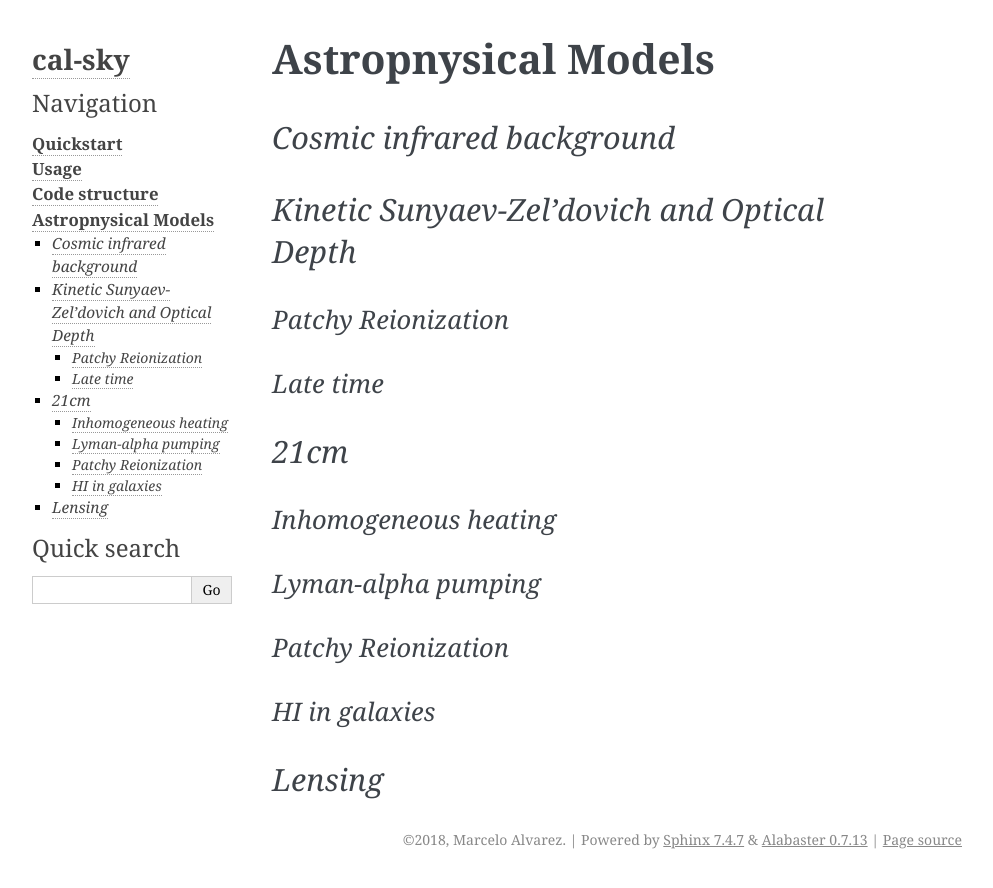
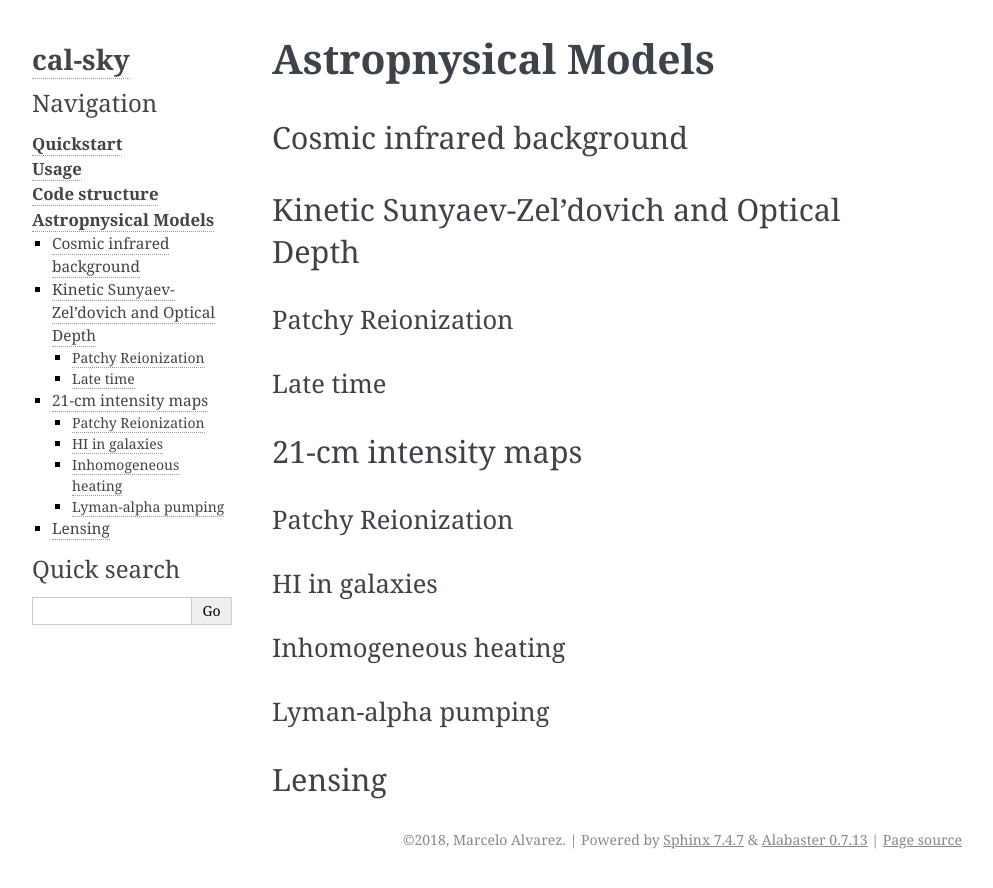
Before and after one commit to marcelo-alvarez/lpt-lc, a Sphinx documentation site: the page built from docs/astrophysics.rst, in a window 1280 px wide. Shown: the top 888 px of the page, without its empty margins (148-1141 px from the left). Built offline with Sphinx 7.4.7, drawn with Linux system fonts in a browser that asks for light colours.

Commit message:
more docs revision

```diff
--- a/docs/astrophysics.rst
+++ b/docs/astrophysics.rst
@@ -9,31 +9,32 @@
 **Astropnysical Models**
 ------------------
 
-*Cosmic infrared background*
+Cosmic infrared background
 ^^^^^^^^^
 
-*Kinetic Sunyaev-Zel'dovich and Optical Depth*
+Kinetic Sunyaev-Zel'dovich and Optical Depth
 ^^^^^^^^^
-*Patchy Reionization*
+
+Patchy Reionization
 ''''''''''
 
-*Late time*
+Late time
 ''''''''''
 
-*21cm*
+21-cm intensity maps
 ^^^^^^^^^
 
-*Inhomogeneous heating*
+Patchy Reionization
+''''''''''''''
+
+HI in galaxies
+''''''''''''''''
+
+Inhomogeneous heating
 '''''''''''''''''''''''
 
-*Lyman-alpha pumping*
+Lyman-alpha pumping
 '''''''''''''''''''''
 
-*Patchy Reionization*
-''''''''''''''
-
-*HI in galaxies*
-''''''''''''''''
-
-*Lensing*
-^^^^^^^^^
+Lensing
+^^^^^^^
```
Also changed, not shown: 3 other files.
